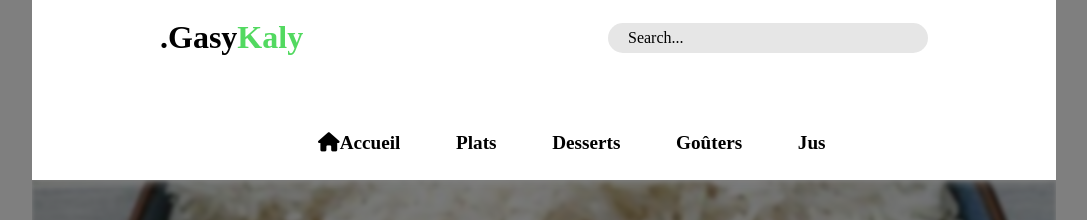
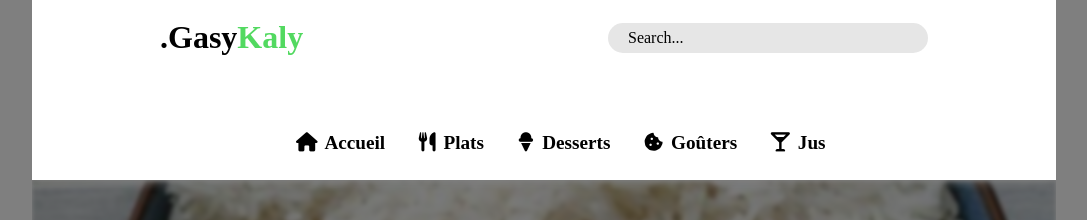
Before and after one commit to RaharisonJonathan/GasyKaly, a React (Vite) app: page / in a window 1280 px wide. Shown: the top 220 px of the page, without its empty margins (96-1183 px from the left). Built offline with nearby package versions, Linux system fonts and the light colour scheme; no server answers.

Commit message:
Ajout des icônes

```diff
--- a/src/components/header/Header.jsx
+++ b/src/components/header/Header.jsx
@@ -60,11 +60,32 @@ export const Header = () => {
                 <input type="search" placeholder="Search..." />
               </span>
             </li>
-            <li className="nav" onClick={showMenu}><i class="fa-solid fa-house"></i><Link to={"/accueil"}>Accueil</Link></li>
-            <li className="nav" onClick={showMenu}><Link to={"/global/plats"}>Plats</Link></li>
-            <li className="nav" onClick={showMenu}><Link to={"/global/desserts"}>Desserts</Link></li>
-            <li className="nav" onClick={showMenu}><Link to={"/global/goûters"}>Goûters</Link></li>
-            <li className="nav" onClick={showMenu}><Link to={"/global/boissons"}>Jus</Link></li>
+            <li className="nav" onClick={showMenu}>
+              <Link to={"/accueil"}>
+                <i className="fas fa-home"></i> Accueil
+              </Link>
+            </li>
+            <li className="nav" onClick={showMenu}>
+              <Link to={"/global/plats"}>
+                <i className="fas fa-utensils"></i> Plats
+              </Link>
+            </li>
+            <li className="nav" onClick={showMenu}>
+              <Link to={"/global/desserts"}>
+                <i className="fas fa-ice-cream"></i> Desserts
+              </Link>
+            </li>
+            <li className="nav" onClick={showMenu}>
+              <Link to={"/global/goûters"}>
+                <i className="fas fa-cookie-bite"></i> Goûters
+              </Link>
+            </li>
+            <li className="nav" onClick={showMenu}>
+              <Link to={"/global/boissons"}>
+                <i className="fas fa-glass-martini-alt"></i> Jus
+              </Link>
+            </li>
+
           </ul>
         </div>
       </div>
--- a/src/components/header/header.css
+++ b/src/components/header/header.css
@@ -139,6 +139,10 @@
             font-size: 1.2rem;
             font-weight: bold;
             cursor: pointer;
+
+            i{
+                margin-right: 3px;
+            }
         }
 
         li.nav::before{
```
